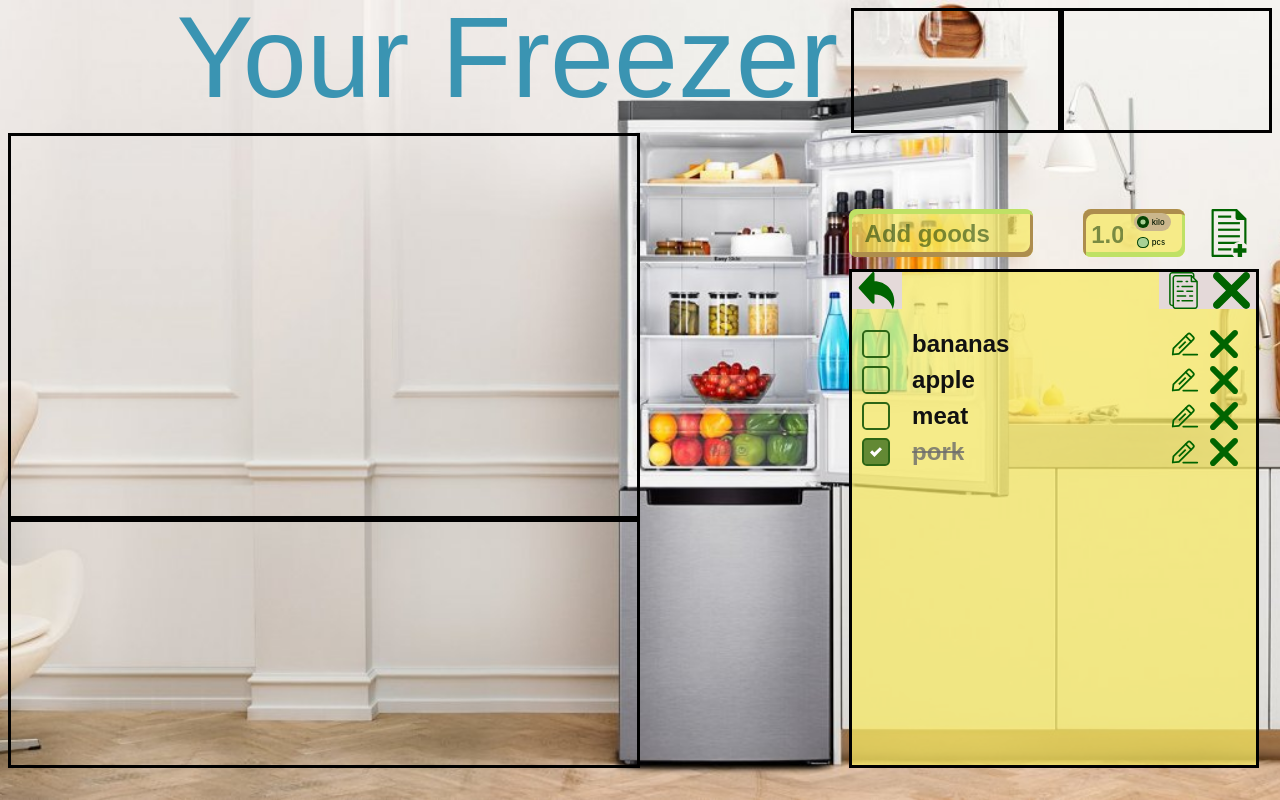
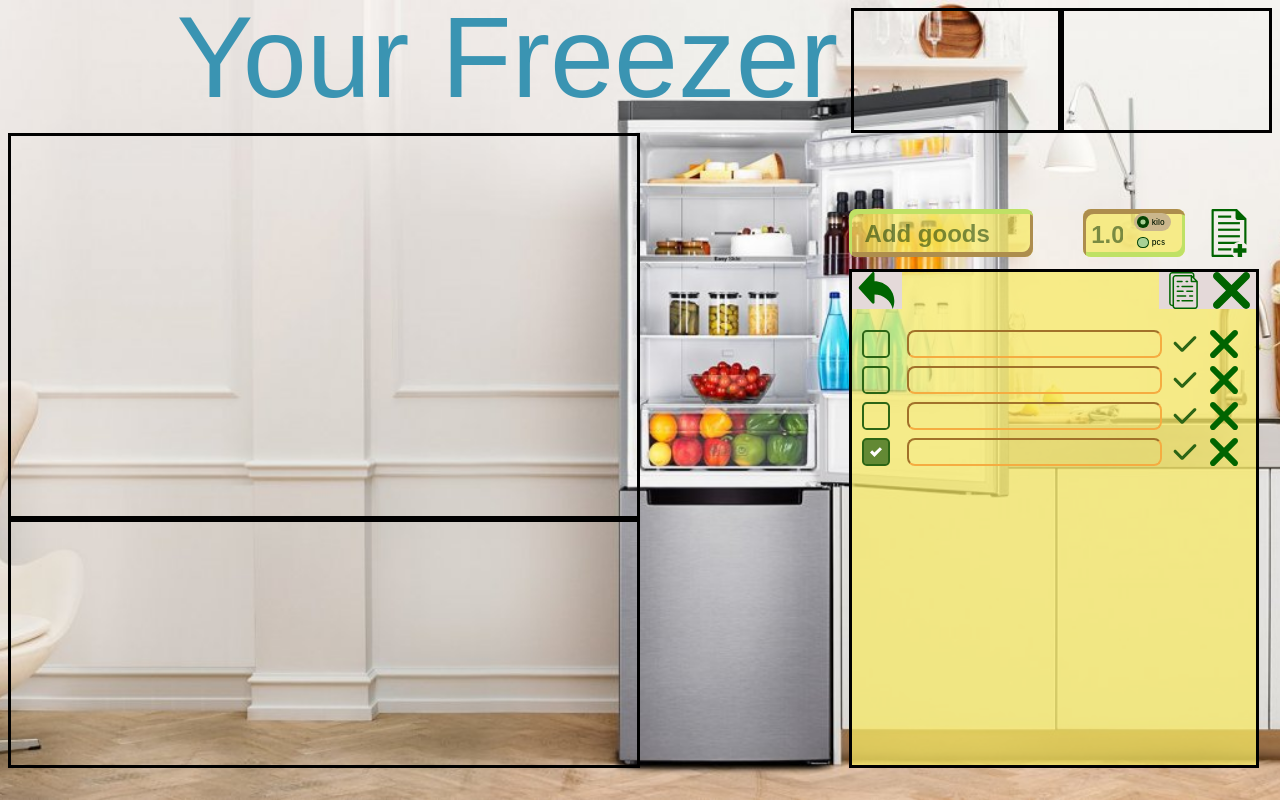
Before and after one commit to nekrasowa/YourFreezer, a React (Create React App) app in the folder front/: page / in a window 1280 px wide. Both pictures are taken after a click on the element 1185 px from the left and 343 px from the top of the page. Built offline with nearby package versions, Linux system fonts and the light colour scheme.

Commit message:
added chenging of text and input

```diff
--- a/front/src/goodsList/goodsListBox/GoodsListElem/GoodsListElements.js
+++ b/front/src/goodsList/goodsListBox/GoodsListElem/GoodsListElements.js
@@ -14,6 +14,7 @@ function GoodsListElements(props) {
           isChecked={g.isChecked}
           key={getRandomArbitrary(1, 1000)}
           inputText={props.state.inputText}
+          wasClickedEdit={props.state.wasClickedEdit}
           metodList={props.metodList}/>
         )
   return (
--- a/front/src/goodsList/goodsListBox/GoodsListElem/LE-BtnEdit.js
+++ b/front/src/goodsList/goodsListBox/GoodsListElem/LE-BtnEdit.js
@@ -2,11 +2,14 @@ import React from 'react'
 import styles from './GoodsListElements.module.scss'
 
 function BtnEdit(props) {
+  const clickHandler = () => {
+    props.showBody('edit')
 
+  }
   return (
     <div
       className={`${styles.element} ${styles.icon} ${styles.edit}`}
-      onClick={null}
+      onClick={clickHandler}
     ></div>
   )
 }
--- a/front/src/goodsList/goodsListBox/GoodsListElem/LE-BtnTick.js
+++ b/front/src/goodsList/goodsListBox/GoodsListElem/LE-BtnTick.js
@@ -3,10 +3,15 @@ import styles from './GoodsListElements.module.scss'
 
 function BtnTick(props) {
 
+  const clickHandler = () => {
+    props.showBody('tick')
+
+  }
+
   return (
     <div
       className={`${styles.element} ${styles.icon} ${styles.tick}`}
-      onClick={null}
+      onClick={clickHandler}
 
     ></div>
   )
--- a/front/src/goodsList/goodsListBox/GoodsListElem/ListElement.js
+++ b/front/src/goodsList/goodsListBox/GoodsListElem/ListElement.js
@@ -8,7 +8,30 @@ import Pelement from './LE-Pelement'
 import styles from './GoodsListElements.module.scss'
 
 function ListElement(props) {
+  console.log('[props]:', props.wasClickedEdit)
+
   const id = props.id ? props.id : Date.now()
+
+  function ModifyOrView(props) {
+    console.log('[props.wasClickedEdit]:', props.wasClickedEdit)
+    if (props.wasClickedEdit) {
+      return (
+        <>
+          <ToView
+            text={props.text}
+            isChecked={props.isChecked}
+            showBody={props.showBody}
+            />
+        </>)
+    }
+    return (
+      <>
+        <ToModify
+          inputText={props.inputText}
+          showBody={props.showBody}
+        />
+      </>)
+  }
 
   function ToView(props) {
     return (
@@ -16,7 +39,8 @@ function ListElement(props) {
         <Pelement
           text={props.text}
           isChecked={props.isChecked}/>
-        <BtnEdit />
+        <BtnEdit
+          showBody={props.showBody} />
       </>
     )
   }
@@ -27,29 +51,10 @@ function ListElement(props) {
           inputText={props.inputText}
           metodList={props.metodList}/>
         <BtnTick
-          metodList={props.metodList}/>
+          showBody={props.showBody} />
       </>
     )
   }
-
-  function ModifyOrView(props) {
-    if (true) {
-      return (
-        <>
-          <ToView
-            text={props.text}
-            isChecked={props.isChecked}/>
-        </>)
-    }
-    return (
-      <>
-        <ToModify
-          inputText={props.inputText}
-          metodList={props.metodList}/>
-      </>)
-
-  }
-
   return (
     <>
       <div
@@ -61,9 +66,10 @@ function ListElement(props) {
           check={props.metodList.check}/>
         <ModifyOrView
           inputText={props.inputText}
-          metodList={props.metodList}
+          showBody={props.metodList.showBody}
           text={props.text}
           isChecked={props.isChecked}
+          wasClickedEdit={props.wasClickedEdit}
         />
         <BtnDelete parentsId={id} delete={props.metodList.delete}/>
       </div>
--- a/front/src/state.js
+++ b/front/src/state.js
@@ -7,14 +7,15 @@ export const state = {
     {id: 3, text: 'meat', isChecked: false},
     {id: 4, text: 'pork', isChecked: true},
   ],
-  inputText: ''
+  inputText: '',
+  wasClickedEdit: true
 }
 
 export const metodList = {
   delete: deleteElementFromList,
   check: checkChangeHandler,
-  // change: changeTextElement,
-  update: updateInputValue
+  update: updateInputValue,
+  showBody: showGoodBody,
 }
 
 const findGoodById = (parantsId, opts = {}) => {
@@ -39,29 +40,37 @@ const findGoodById = (parantsId, opts = {}) => {
 
   throw new Error('ERR_SOME_ERROR')
 }
-
 function deleteElementFromList(parantsId) {
   const index = findGoodById(parantsId, { isIndex: true })
   state.goods.splice(index, 1)
   rerenderEntireTree(state, metodList)
 }
-
 function checkChangeHandler(parantsId) {
   const elem = findGoodById(parantsId, { isElement: true })
   elem.isChecked = !elem.isChecked
 
   rerenderEntireTree(state, metodList)
 }
-
-// function changeTextElement(input) {
-//   console.log('[input]:', input)
-
-//   return input
-// }
-
 function updateInputValue(newInput) {
   state.inputText = newInput
 
   rerenderEntireTree(state, metodList)
 }
-// console.log('[newText]:', newText)
+function showGoodBody(btn) {
+  console.log('[btn]:', btn)
+
+  if (btn === 'tick') {
+    state.wasClickedEdit = true
+  }
+  if (btn === 'edit') {
+    state.wasClickedEdit = false
+  }
+  if (!btn) {
+    throw new Error('ERR_SOME_ERROR')
+  }
+  console.log('[props]:', state.wasClickedEdit)
+  rerenderEntireTree(state, metodList)
+
+}
+
+console.log('[props]:', state.wasClickedEdit)
```
Also changed, not shown: front/src/goodsList/goodsListBox/GoodsListElem/LE-Pelement.js (line endings or trailing spaces).
